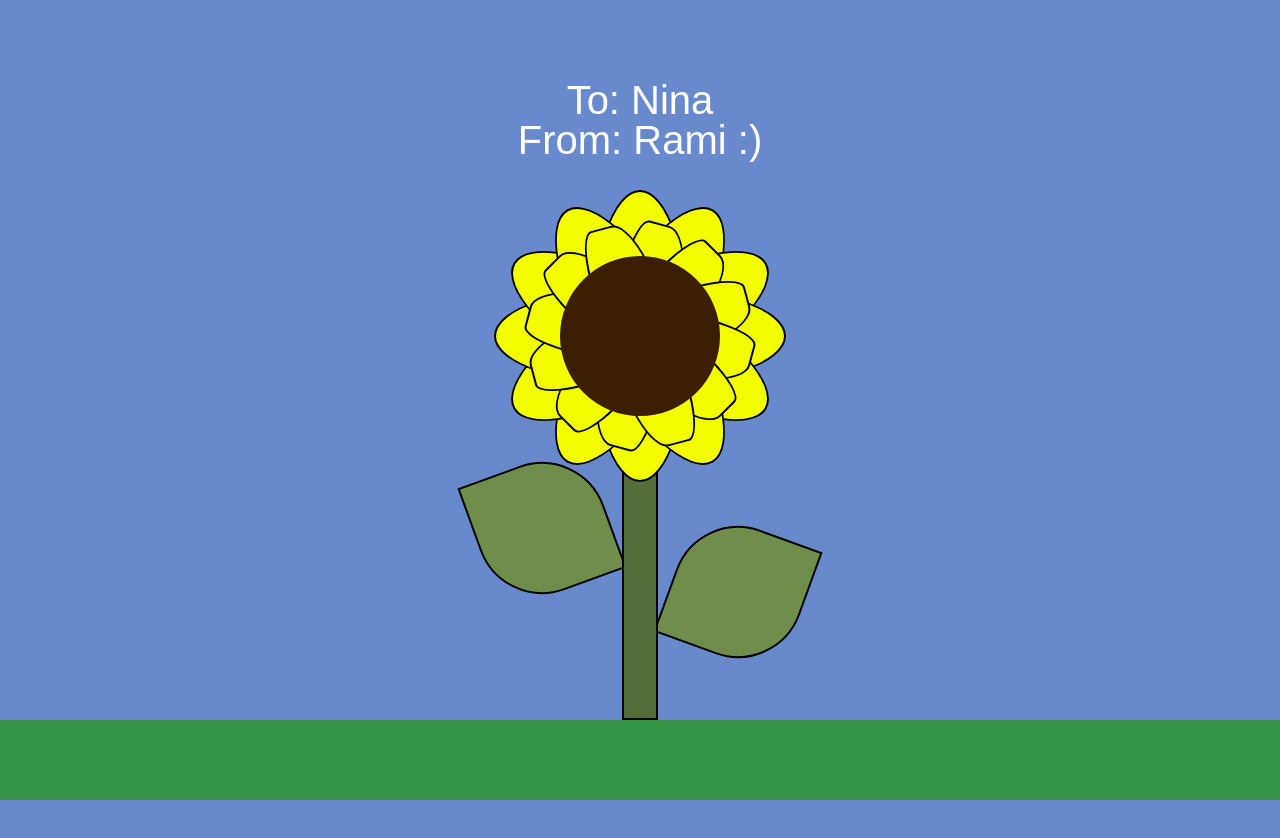
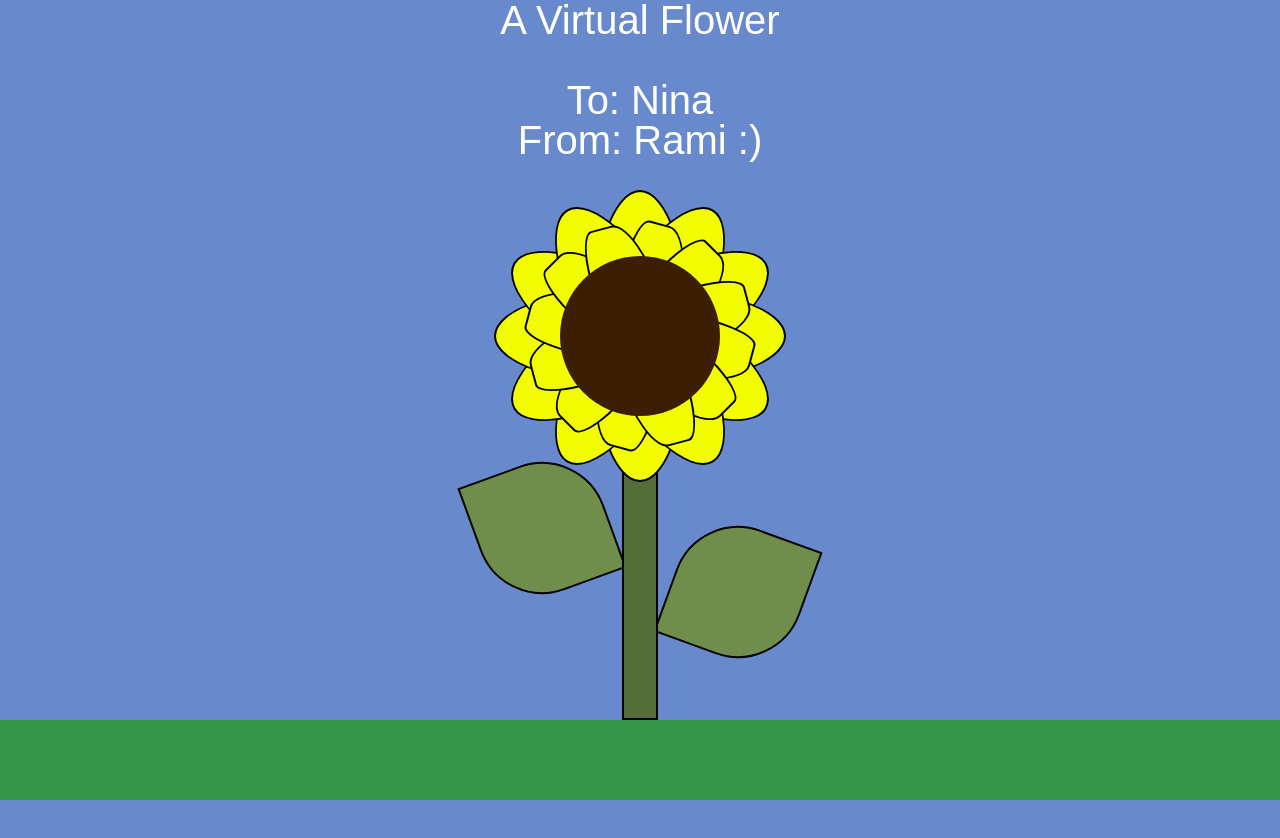
Before and after one commit to ramimikhault/fornina, a plain HTML site: page flower site/index.html in a window 1280 px wide. Shown: the top 838 px of the page. Drawn offline with Linux system fonts and the light colour scheme.

Commit message:
Update index.html

```diff
--- a/flower site/index.html
+++ b/flower site/index.html
@@ -8,7 +8,7 @@
 
 </head>
 <body>
-    <h1>To: Nina<br><small>From: Rami :)</small></h1>
+    <h1>A Virtual Flower<br><br>To: Nina<br><small>From: Rami :)</small></h1>
     <div class="sunflwr">
       <div class="sunflwr__leaf--left"></div>
       <div class="sunflwr__leaf--right"></div>
```
